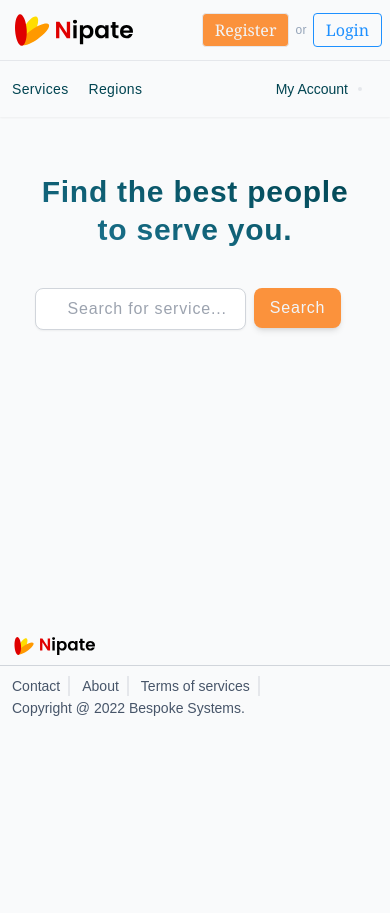
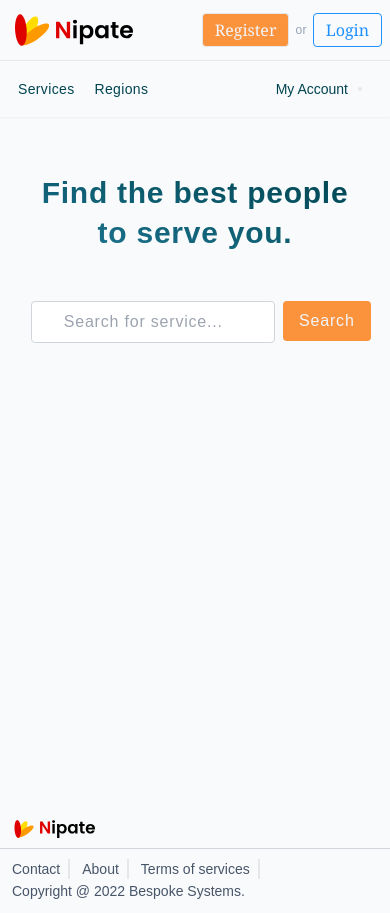
Before and after one commit to Amos-Ditto/NipateWebapp, a Vue app: page / in a window 390 px wide. Before the commit the page ends 844 px from the top, so only its background shows below. Built offline with nearby package versions, Linux system fonts and the light colour scheme; no server answers.

Commit message:
chore: Update on Home Dashboard

```diff
--- a/src/components/Heroes/HeroDashboard.vue
+++ b/src/components/Heroes/HeroDashboard.vue
@@ -4,20 +4,20 @@ import { ref } from 'vue';
 
 </script>
 <template>
-    <div class="w-full py-2 sm:py-5 flex flex-col justify-center items-center gap-y-10 sm:gap-y-16">
+    <div class="w-full py-2 sm:py-5 flex flex-col justify-center items-center gap-y-12 sm:gap-y-16">
         <div class="hero-title flex w-full justify-center items-center">
             <h3
-                class="text-center leading-[1.25] text-3xl xs:text-5xl sm:text-5xl md:text-6xl lg:text-7xl bg-clip-text text-transparent bg-gradient-to-bl from-[#014451] to-[#1f7794] font-bold tracking-wide transition-font duration-300"
+                class="text-center leading-[1.325] sm:leading-[1.25] text-3xl xs:text-5xl sm:text-5xl md:text-6xl lg:text-7xl bg-clip-text text-transparent bg-gradient-to-bl from-[#014451] to-[#1f7794] font-bold tracking-wide transition-font duration-300"
             >Find the best people <br class="" /> to serve you.</h3>
         </div>
-        <div class="serch-container grid grid-cols-3 sm:grid-cols-4 gap-x-2 sm:gap-x-5 w-[84%] sm:w-[65%] lg:w-[50%]">
-            <div class="search-input col-span-2 sm:col-span-3 relative flex items-center justify-center">
+        <div class="serch-container grid grid-cols-4 gap-x-2 sm:gap-x-5 w-[86%] sm:w-[65%] lg:w-[50%]">
+            <div class="search-input col-span-3 relative flex items-center justify-center">
                 <input type="text" placeholder="Search for service...">
-                <div class="i-mdi-magnify absolute left-3 scale-125 text-base text-slate-500"></div>
+                <div class="i-mdi-magnify absolute left-3 scale-125 text-base text-slate-400"></div>
             </div>
             <div class="search-btn">
                 <button
-                    class="capitalize shadow-md rounded-lg py-2 sm:py-2.5 px-4 sm:px-8 bg-orange-400 hover:bg-orange-500 text-slate-100 text-base sm:text-lg font-light tracking-wider transition-colors duration-300"
+                    class="capitalize rounded sm:rounded-lg py-2 sm:py-2.5 px-4 sm:px-8 bg-orange-400 hover:bg-orange-500 text-slate-100 text-base sm:text-lg font-light tracking-wider transition-colors duration-300"
                 >search</button>
             </div>
         </div>
@@ -27,7 +27,7 @@ import { ref } from 'vue';
 <style scoped>
 
 .search-input input {
-    @apply w-full pl-8 md:pl-10 pr-4 py-2 sm:py-2.5 shadow-sm xs:shadow text-base sm:text-lg font-light tracking-wider border border-gray-300 rounded-lg outline-none;
+    @apply w-full pl-8 md:pl-10 pr-4 py-2 sm:py-2.5 text-base sm:text-lg font-light tracking-wider border border-gray-300 rounded sm:rounded-lg outline-none;
     @apply transition-all duration-300;
 }
 </style>
--- a/src/components/Layouts/MainTopBar.vue
+++ b/src/components/Layouts/MainTopBar.vue
@@ -82,7 +82,7 @@ const redirectToRegisterProvider = ():void => {
             </div>
         </div>
         <div class="bottom-nav relative">
-            <div class="bottom-left-nav px-1 flex items-center flex-row">
+            <div class="bottom-left-nav px-2.5 flex items-center flex-row">
                 <MainDropDown />
             </div>
             <div class="bottom-right-nav flex flex-row gap-x-6 items-center justify-between">
--- a/src/views/Home.vue
+++ b/src/views/Home.vue
@@ -4,7 +4,7 @@ import MainFooter from '../components/Layouts/MainFooter.vue';
 
 </script>
 <template>
-    <main class="relative pb-[280px]">
+    <main class="relative pb-[450px]">
         <MainTopBar class="sticky top-0 z-30" />
         <router-view v-slot="{ Component }">
           <transition name="fade" mode="out-in">
```
